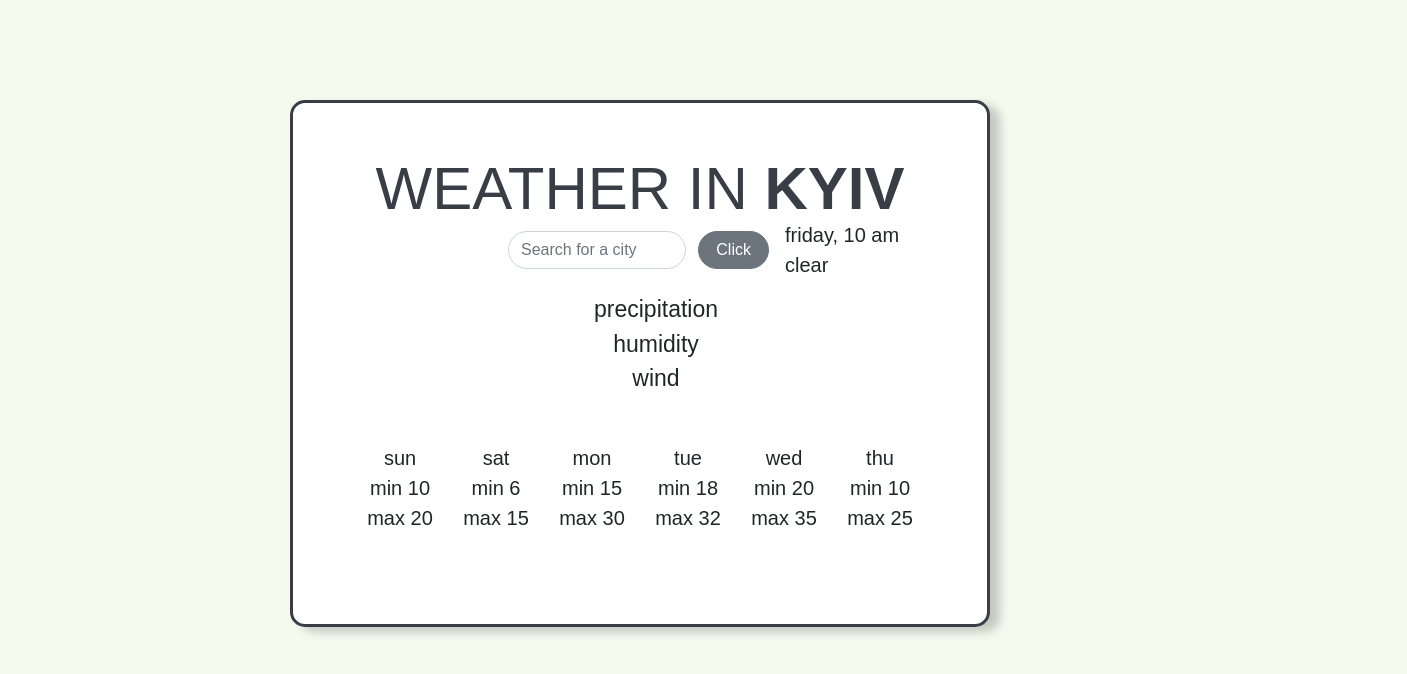
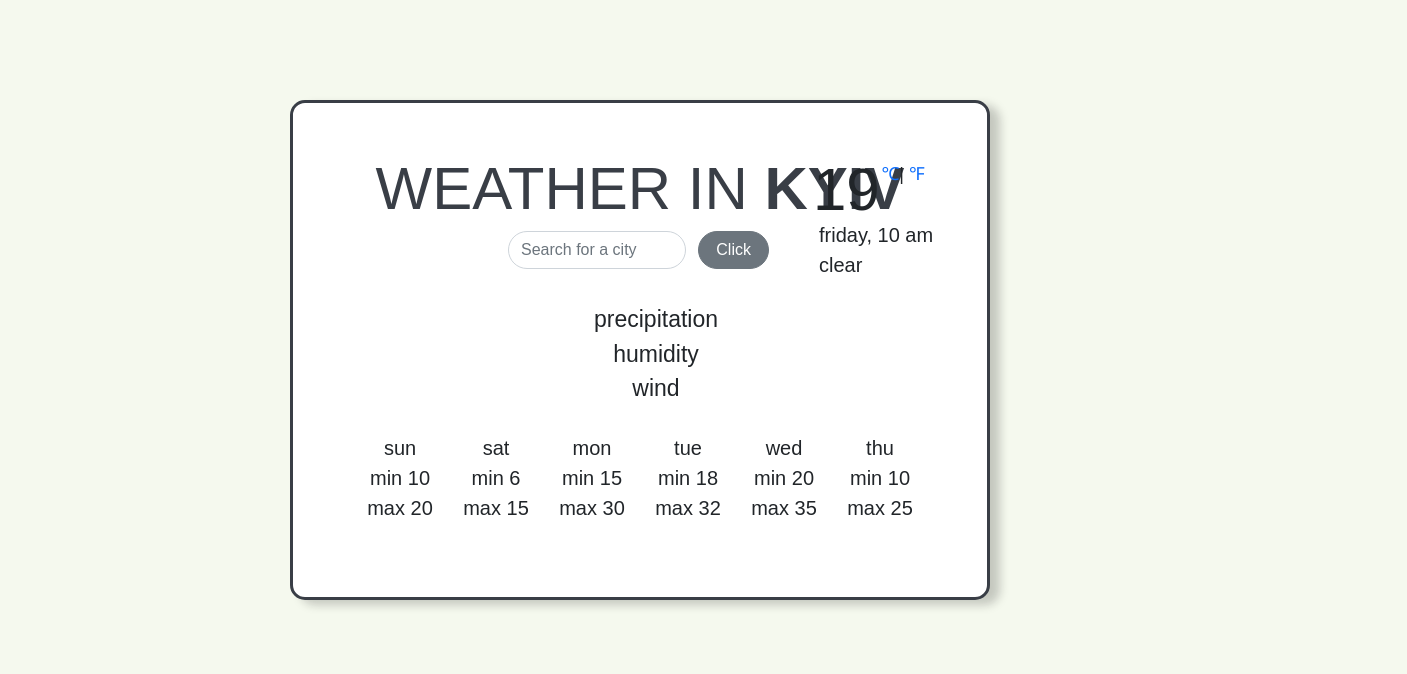
Before and after one commit to krshiiikova/new-weather-app, a plain HTML site: page index.html in a window 1280 px wide. Shown: the whole page, 1407 px wide, since content can reach past the window. Drawn offline with nearby package versions, Linux system fonts and the light colour scheme; a web font is replaced by a local one.

Commit message:
Upgraded header in HTML file and added some style in CSS file

```diff
--- a/index.html
+++ b/index.html
@@ -29,6 +29,9 @@
     <div class="container">
       <header>
         <h1>WEATHER IN <strong>KYIV</strong></h1>
+        <div class="temp">
+          19 <span class="units"><a href="#">℃</a>| <a href="#">℉</a></span>
+        </div>
         <span>
           <ul class="info">
             <li>friday, 10 am</li>
--- a/style.css
+++ b/style.css
@@ -7,6 +7,7 @@ body {
   border-radius: 15px;
   margin: 100px auto;
   max-width: 700px;
+  max-height: 500px;
   display: block;
   padding: 50px 50px 0;
   background-color: white;
@@ -29,28 +30,27 @@ h3 {
   font-size: 20px;
 
   position: relative;
-  top: -5px;
-  left: 410px;
+  top: -95px;
+  left: 444px;
 }
 
 input {
   max-width: 30%;
   position: relative;
-  top: -70px;
+  top: -160px;
   left: 165px;
 }
 button {
   width: 12%;
   position: relative;
-  top: -108px;
+  top: -198px;
   left: 355px;
 }
 main {
   padding: 0;
-
   text-align: center;
   position: relative;
-  top: -100px;
+  top: -180px;
   font-size: 23px;
   margin: 15px;
 }
@@ -60,7 +60,7 @@ main {
 footer {
   text-align: center;
   position: relative;
-  top: -70px;
+  top: -170px;
   font-size: 20px;
   border: 1px solid transparent;
   padding: 0 20px 20px;
@@ -75,3 +75,19 @@ footer {
   transform: scale(1.1);
   background-color: rgba(143, 143, 143, 0.132);
 }
+
+.temp {
+  font-size: 60px;
+  position: relative;
+  top: -80px;
+  left: 470px;
+}
+.units {
+  font-size: 18px;
+  position: relative;
+  top: -30px;
+  right: 15px;
+}
+a {
+  text-decoration: none;
+}
```
